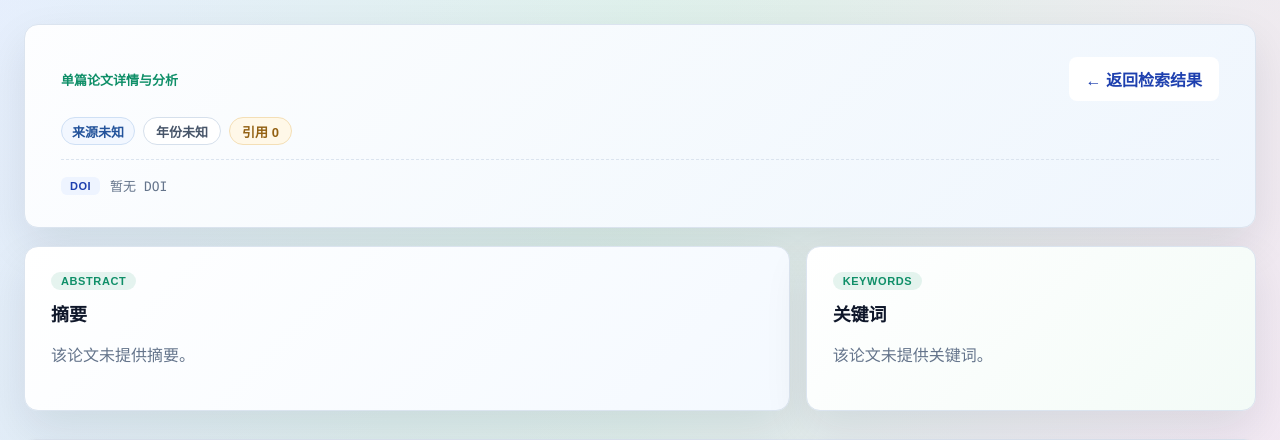
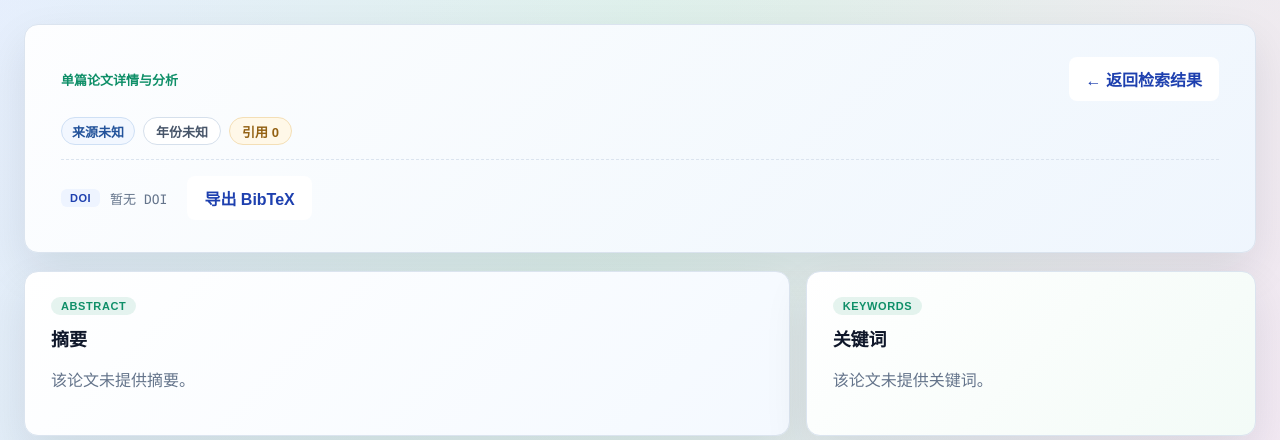
Before and after one commit to YYYYXL1004/Paper_metadata_analyzer, a Flask app: template templates/paper_detail.html in a window 1280 px wide. Shown: the part 62-502 px from the top of the page. Run offline with Flask 3, Linux system fonts and the light colour scheme; the template is opened without the code that fills it, so the values that code supplies are empty.

Commit message:
新增单篇论文导出bibtex功能

```diff
--- a/app.py
+++ b/app.py
@@ -558,6 +558,23 @@ def export():
     return send_from_directory(EXPORT_DIR, path.name, as_attachment=True)
 
 
+@app.route("/paper/<int:paper_id>/export")
+def export_single_paper(paper_id):
+    """导出单篇论文为 BibTeX 格式"""
+    paper = get_paper(paper_id)
+    if not paper:
+        return redirect(url_for("index"))
+
+    export_format = request.args.get("format", "bibtex").lower()
+
+    if export_format == "bibtex":
+        path = export_papers_to_bibtex([paper])
+    else:
+        path = export_papers_to_csv([paper])
+
+    return send_from_directory(EXPORT_DIR, path.name, as_attachment=True)
+
+
 @app.route("/seed")
 def seed():
     paper_ids = save_papers(demo_papers(), "demo")
--- a/templates/paper_detail.html
+++ b/templates/paper_detail.html
@@ -21,6 +21,7 @@
     {% if paper.url %}
       <a class="text-link" href="{{ paper.url }}" target="_blank" rel="noreferrer">查看原文链接 →</a>
     {% endif %}
+    <a class="button secondary" href="{{ url_for('export_single_paper', paper_id=paper.id, format='bibtex') }}">导出 BibTeX</a>
   </div>
 </section>
 
@@ -83,15 +84,6 @@
       <strong>{{ cohort_stats.citation_max }}</strong>
     </div>
   </div>
-
-  {% if citation_trend_chart %}
-  <div class="citation-trend-section">
-    <h3>引用对比分析</h3>
-    <img src="{{ url_for('static', filename='charts/' + citation_trend_chart) }}"
-         alt="引用趋势对比图"
-         class="chart-img clickable-chart">
-  </div>
-  {% endif %}
 
   {% if cohort_stats.citation_max > 0 %}
     {% set target_pct = (cohort_stats.citation_target / cohort_stats.citation_max * 100)|round(1) %}
```
Also changed, not shown: 1 other file.
